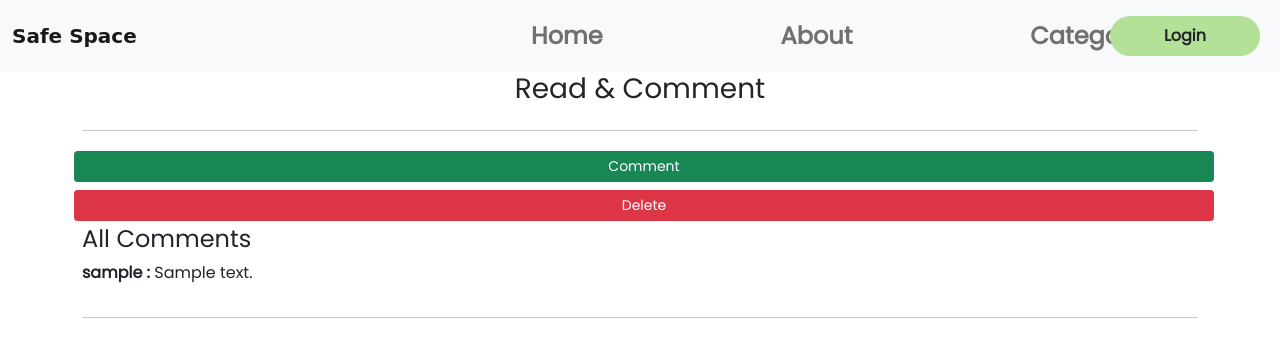
After one commit to Reuben-Kipkemboi/Safe-Space, a Flask app: template app/templates/post.html in a window 1280 px wide. The commit adds this page. Shown: the top 357 px of the page. Run offline with Flask 2, Linux system fonts and the light colour scheme; the template is opened without the code that fills it: most values are stand-ins (such as "Sample title", 1, 10 or a date in 2020); parts of the project's set-up code (start-up, migrations or seed data) failed here and were passed over; some libraries are stand-ins or nearby versions; some web fonts are replaced.

Commit message:
feat:add comments route and html

```diff
--- a/app/templates/navbar.html
+++ b/app/templates/navbar.html
@@ -8,7 +8,7 @@
         <div class="navbar-nav mx-auto">
           <a class="nav-link" aria-current="page" href="#">Home</a>
           <a class="nav-link" href="#">About</a>
-          <a class="nav-link" href="#">Stories</a>
+          <a class="nav-link" href="#">Categories</a>
         </div>
 
         <div class="navbar-nav ms-auto">
--- /dev/null
+++ b/app/templates/post.html
@@ -0,0 +1,79 @@
+{% extends 'base.html'%}
+
+{% block content %}
+    <div class="container ">
+        <h3 class="text-center"> Read & Comment </h3>
+        <div class="row">
+
+            <div class="col-md-12 singleblog">
+                <hr>
+                <div class="row">
+
+
+
+                        <a class="btn btn-success btn-sm m-1" data-toggle="modal" data-target="#modalComment">Comment</a>
+
+
+                            <button class="btn btn-sm btn-danger m-1" data-toggle="modal" data-target="#modalConfirmDelete" type="submit">Delete </button>
+
+                        </div>
+                    </div>
+                    <div class="col-md-3 ">
+                        <h4>All Comments</h4>
+                        {% for comment in comments %}
+                            <p class="mt-10"><span style="font-weight: bold">{{comment.user.username}} : </span> {{comment.comment}}</p>
+                        {% endfor %}
+                    </div>
+                </div>
+                <hr>
+            </div>
+            <div class="col-md-1"></div>
+        </div>
+    </div>
+
+    <div class="modal fade" id="modalConfirmDelete" tabindex="-1" role="dialog" aria-labelledby="exampleModalLabel"
+      aria-hidden="true">
+        <div class="modal-dialog modal-sm modal-notify modal-danger" role="document">
+            <div class="modal-content text-center">
+              <div class="modal-header d-flex justify-content-center">
+                <p class="heading">Are you sure?</p>
+              </div>
+              <div class="modal-body">
+                <i class="fas fa-times fa-4x animated rotateIn"></i>
+              </div>
+              <div class="modal-footer flex-center">
+                <form action="{{url_for('main.delete_post',blog_id = blog.id)}}" method="POST">
+                    <input  type="submit" class="btn  btn-outline-danger btn-sm" value="Yes">
+                </form>
+                <a type="button" class="btn btn-sm btn-danger waves-effect" data-dismiss="modal">No</a>
+              </div>
+            </div>
+        </div>
+    </div>
+
+    <div class="modal fade" id="modalComment" tabindex="-1" role="dialog" aria-labelledby="exampleModalLabel"
+    aria-hidden="true">
+    <div class="modal-dialog modal-notify modal-info" role="document">
+      <div class="modal-content text-center">
+        <div class="modal-header d-flex justify-content-center">
+          <p class="heading">Leave A comment Here</p>
+        </div>
+        <div class="modal-body">
+            <form class="form" action="{{url_for('main.comment',blog_id = blog.id)}}" method="POST">
+                <div class="form-group green-border-focus">
+                    <label></label>
+                    <textarea class="form-control" placeholder="Type your comment..." rows="2" name ="newcomment" required></textarea>
+                </div>
+                <div class="modal-footer flex-center">
+                    <button class="btn btn-sm btn-outline-success">Comment</button>
+                    <a type="button" class="btn btn-outline-danger btn-sm " data-dismiss="modal">Exit</a>
+                </div>
+            </form>
+        </div>
+
+
+      </div>
+    </div>
+  </div>
+
+{% endblock %}
--- a/config.py
+++ b/config.py
@@ -2,7 +2,7 @@ import os
 
 class Config:
     # UPLOADED_PHOTOS_DEST ='app/static/photos'
-
+    SQLALCHEMY_DATABASE_URI = 'postgresql+psycopg2://norah:1234we@localhost/safe-space'
     # API_KEY = os.environ.get('API_KEY')
     SECRET_KEY = os.environ.get('SECRET_KEY')
 
@@ -16,7 +16,8 @@ class ProdConfig(Config):
 
 
 class DevConfig(Config):
-    # SQLALCHEMY_DATABASE_URI = 'postgresql+psycopg2://'
+
+
     DEBUG = True
 
 config_options = {
```
Also changed, not shown: app/main/views.py (+24 -5 lines), app/templates/comment.html (added, +38 -0 lines).
